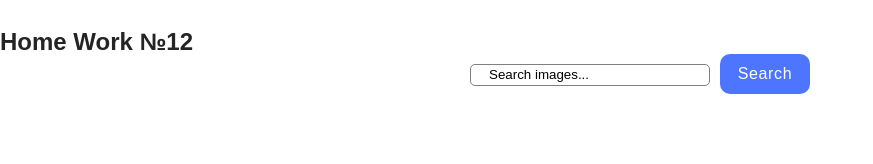
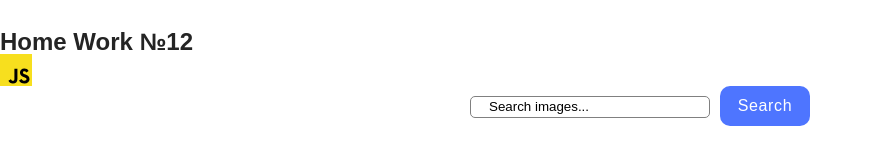
Before and after one commit to UnderKid21/goit-js-hw-12, a website built with Vite: page src/index.html in a window 1280 px wide. Shown: the whole page, without its empty margins (0-873 px from the left). Built offline with nearby package versions, Linux system fonts and the light colour scheme; files whose address does not match are found by name; what simplelightbox would draw is missing.

Commit message:
Update index.html

```diff
--- a/src/index.html
+++ b/src/index.html
@@ -13,7 +13,7 @@
     <section>
       <h1>Home Work №12</h1>
       <!-- Path to images as from index.html file -->
-      <img src="./img/" alt="" />
+      <img src="./img/javascript.svg" alt="" />
     </section>
     <section>
       <form class="search-form" autocomplete="on">
```
